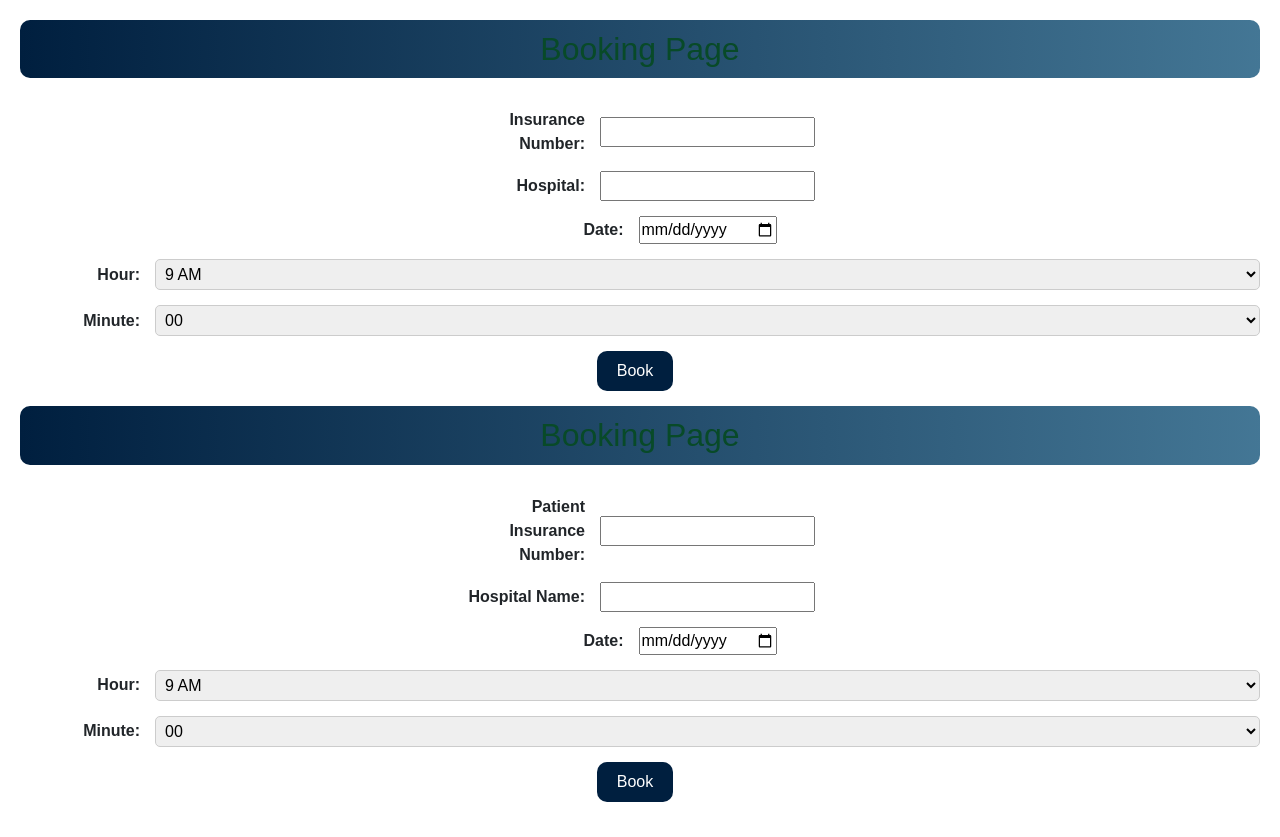
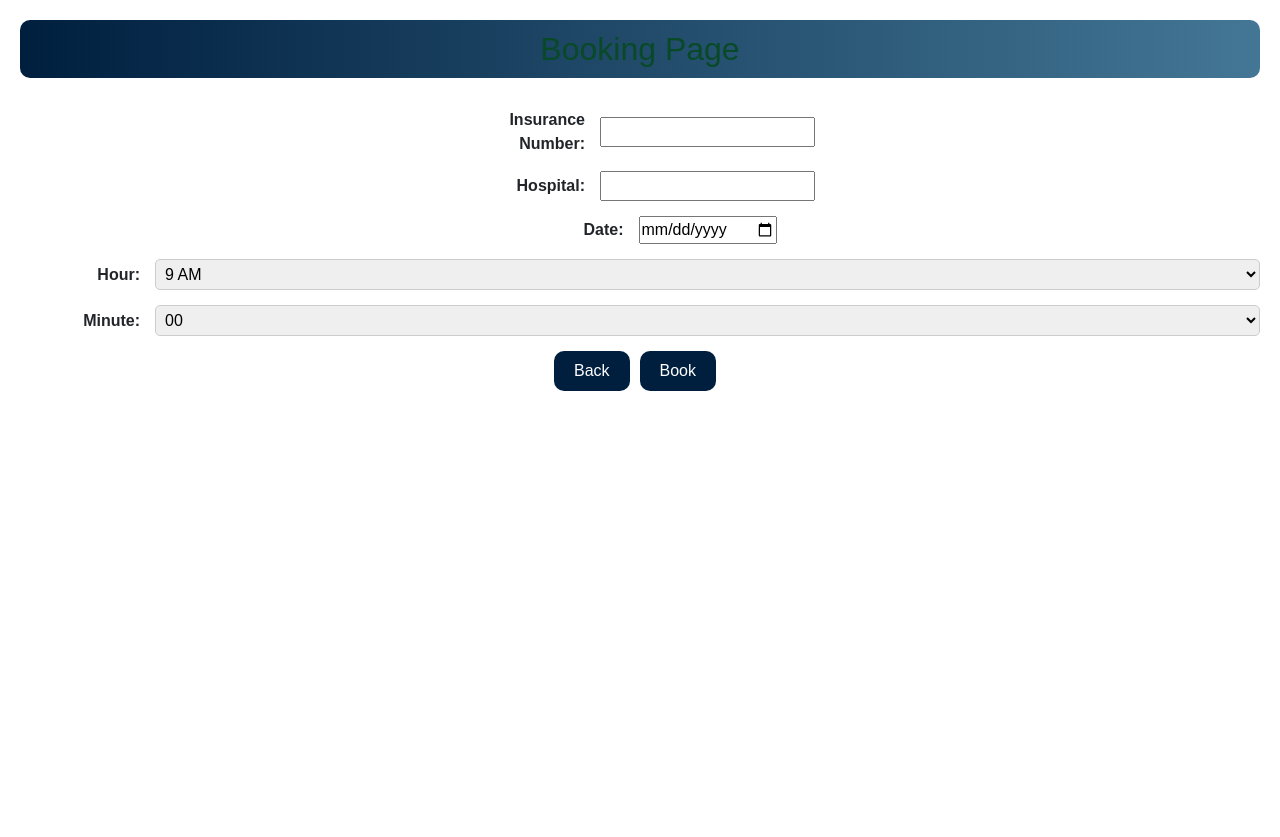
Before and after one commit to seguygrah/wecareH, a website: page patient_appointment.html in a window 1280 px wide. After the commit the page ends 800 px from the top, so only its background shows below. Drawn offline with nearby package versions, Linux system fonts and the light colour scheme.

Commit message:
appointments

```diff
--- a/patient_appointment.html
+++ b/patient_appointment.html
@@ -143,11 +143,17 @@
       </select>
     </div>
     <div class="form-group">
+        <button type="button" class="btn btn-primary" onclick="goBack()">Back</button>
       <button type="button" class="btn btn-primary" onclick="bookAppointment()">Book</button>
+
     </div>
   </form>
 
   <script>
+     function goBack() {
+      window.location.href = "patient_page.html";
+    }
+
     const bookedAppointments = JSON.parse(localStorage.getItem('bookedAppointments')) || [];
 
     function isAppointmentBooked(date, hospital) {
@@ -190,203 +196,3 @@
   </script>
 </body>
 </html>
-<!DOCTYPE html>
-<html lang="en">
-<head>
-  <meta charset="UTF-8">
-  <meta name="viewport" content="width=device-width, initial-scale=1.0">
-  <title>Booking Page</title>
-  <link rel="stylesheet" href="https://cdn.jsdelivr.net/npm/bootstrap@5.3.0/dist/css/bootstrap.min.css">
-  <style>
-    body {
-      font-family: Arial, sans-serif;
-      background-color: #fff;
-      padding: 20px;
-      text-align: center;
-      position: relative;
-    }
-
-    h2 {
-      margin-bottom: 30px;
-      color: #084a28;
-      background: linear-gradient(to right, #001f3f, #87CEEB);
-      padding: 10px;
-      border-radius: 10px;
-      animation: gradientAnimation 5s infinite;
-      background-size: 200% 200%;
-    }
-
-    @keyframes gradientAnimation {
-      0% {
-        background-position: 0% 50%;
-      }
-      50% {
-        background-position: 100% 50%;
-      }
-      100% {
-        background-position: 0% 50%;
-      }
-    }
-
-    form {
-      margin-top: 30px;
-    }
-
-    .form-group {
-      display: flex;
-      align-items: center;
-      justify-content: center;
-      margin-bottom: 15px;
-    }
-
-    .form-group label {
-      width: 120px;
-      text-align: right;
-      margin-right: 15px;
-      font-weight: bold;
-    }
-
-    .form-group select {
-      flex-grow: 1;
-      padding: 5px;
-      border-radius: 5px;
-      border: 1px solid #ccc;
-    }
-
-    .btn {
-      padding: 8px 20px;
-      font-size: 16px;
-      border-radius: 10px;
-      cursor: pointer;
-      transition: background-color 0.3s ease;
-      margin-right: 10px;
-    }
-
-    .btn-primary {
-      background-color: #001f3f;
-      color: #fff;
-      border: none;
-    }
-
-    .btn-primary:hover {
-      background-color: #87CEEB;
-    }
-
-    .booking-calendar {
-      display: flex;
-      flex-wrap: wrap;
-      justify-content: center;
-      margin-top: 30px;
-    }
-
-    .day {
-      padding: 10px;
-      margin: 5px;
-      cursor: pointer;
-      border-radius: 5px;
-      transition: background-color 0.3s ease;
-    }
-
-    .day.selected {
-      background-color: #87CEEB;
-      color: #fff;
-    }
-
-    .day.disabled {
-      background-color: #ccc;
-      color: #888;
-      cursor: not-allowed;
-    }
-  </style>
-</head>
-<body>
-  <h2>Booking Page</h2>
-
-  <!-- Booking form -->
-  <form id="bookingForm">
-    <div class="form-group">
-      <label for="insuranceNumber">Patient Insurance Number:</label>
-      <input type="text" id="insuranceNumber" name="insuranceNumber">
-    </div>
-    <div class="form-group">
-      <label for="hospital">Hospital Name:</label>
-      <input type="text" id="hospital" name="hospital">
-    </div>
-    <div class="form-group">
-      <label for="bookingDate">Date:</label>
-      <input type="date" id="bookingDate" name="bookingDate">
-    </div>
-    <div class="form-group">
-      <label for="bookingHour">Hour:</label>
-      <select id="bookingHour" name="bookingHour">
-        <option value="9">9 AM</option>
-        <option value="10">10 AM</option>
-        <option value="11">11 AM</option>
-        <option value="12">12 AM</option>
-        <option value="13">13 AM</option>
-        <option value="14">14 AM</option>
-        <option value="15">15 AM</option>
-        <option value="16">16 AM</option>
-        <option value="17">17 AM</option>
-        <option value="18">18 AM</option>
-
-        <!-- Add more options for hours -->
-      </select>
-    </div>
-    <div class="form-group">
-      <label for="bookingMinute">Minute:</label>
-      <select id="bookingMinute" name="bookingMinute">
-        <option value="0">00</option>
-        <option value="15">15</option>
-        <option value="30">30</option>
-        <option value="45">45</option>
-      </select>
-    </div>
-    <div class="form-group">
-      <button type="button" class="btn btn-primary" onclick="bookAppointment()">Book</button>
-    </div>
-  </form>
-
-  <script>
-    const bookedAppointment = JSON.parse(localStorage.getItem('bookedAppointments')) || [];
-
-    function isAppointmentBooked(date, hospital) {
-      return bookedAppointments.some(appointment => appointment.date === date && appointment.hospital === hospital);
-    }
-
-    function bookAppointment() {
-      const insuranceNumber = document.getElementById('insuranceNumber').value;
-      const hospital = document.getElementById('hospital').value;
-      const date = document.getElementById('bookingDate').value;
-      const hour = document.getElementById('bookingHour').value;
-      const minute = document.getElementById('bookingMinute').value;
-
-      const selectedDateTime = new Date(date);
-      selectedDateTime.setHours(hour, minute, 0, 0);
-
-      if (insuranceNumber && hospital && date) {
-        if (isAppointmentBooked(date, hospital)) {
-          alert('This date and hospital are already booked. Please choose another date or hospital.');
-        } else {
-          const appointment = {
-            insuranceNumber,
-            hospital,
-            date: date,
-            time: selectedDateTime.toLocaleTimeString([], { hour: '2-digit', minute: '2-digit' })
-          };
-
-          bookedAppointments.push(appointment);
-          localStorage.setItem('bookedAppointments', JSON.stringify(bookedAppointments));
-
-          alert('Appointment booked successfully.');
-
-          // Reset the form
-          document.getElementById('bookingForm').reset();
-        }
-      } else {
-        alert('Please enter all required information.');
-      }
-    }
-  </script>
-</body>
-</html>
```
